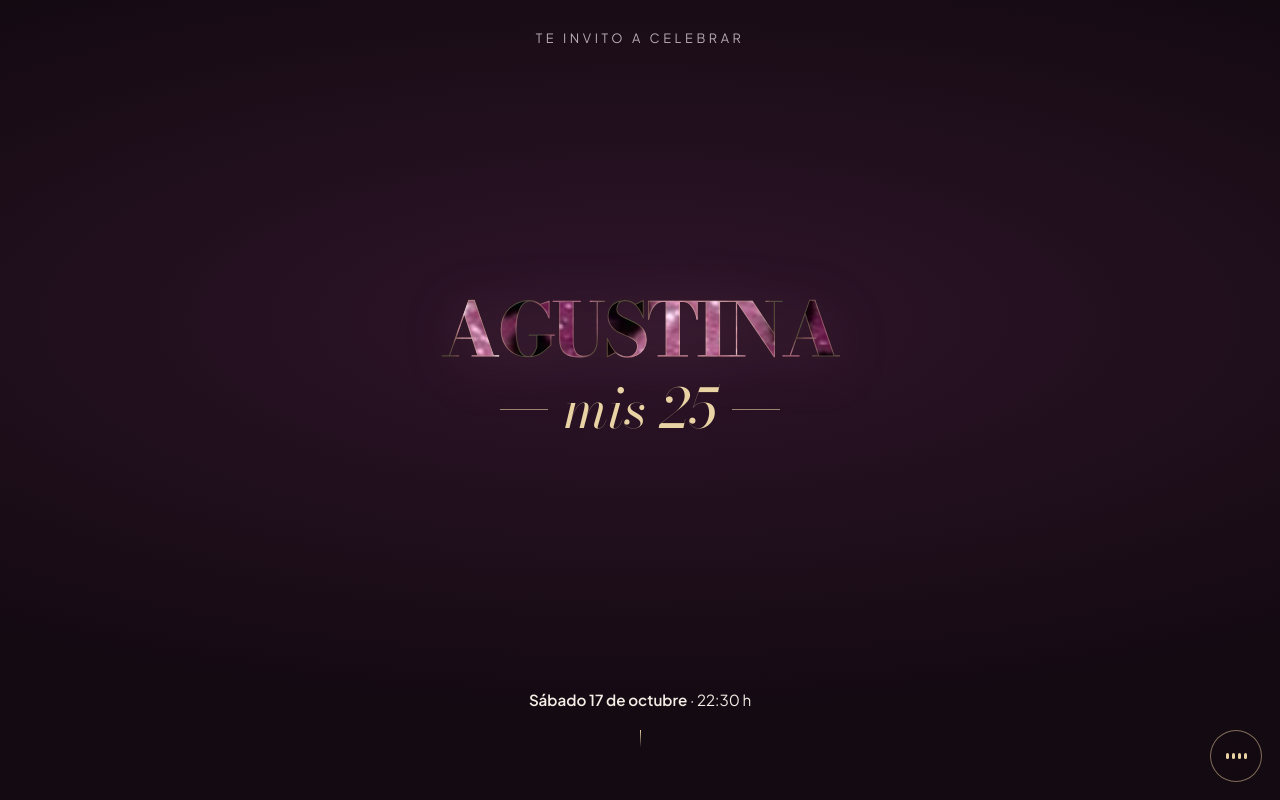
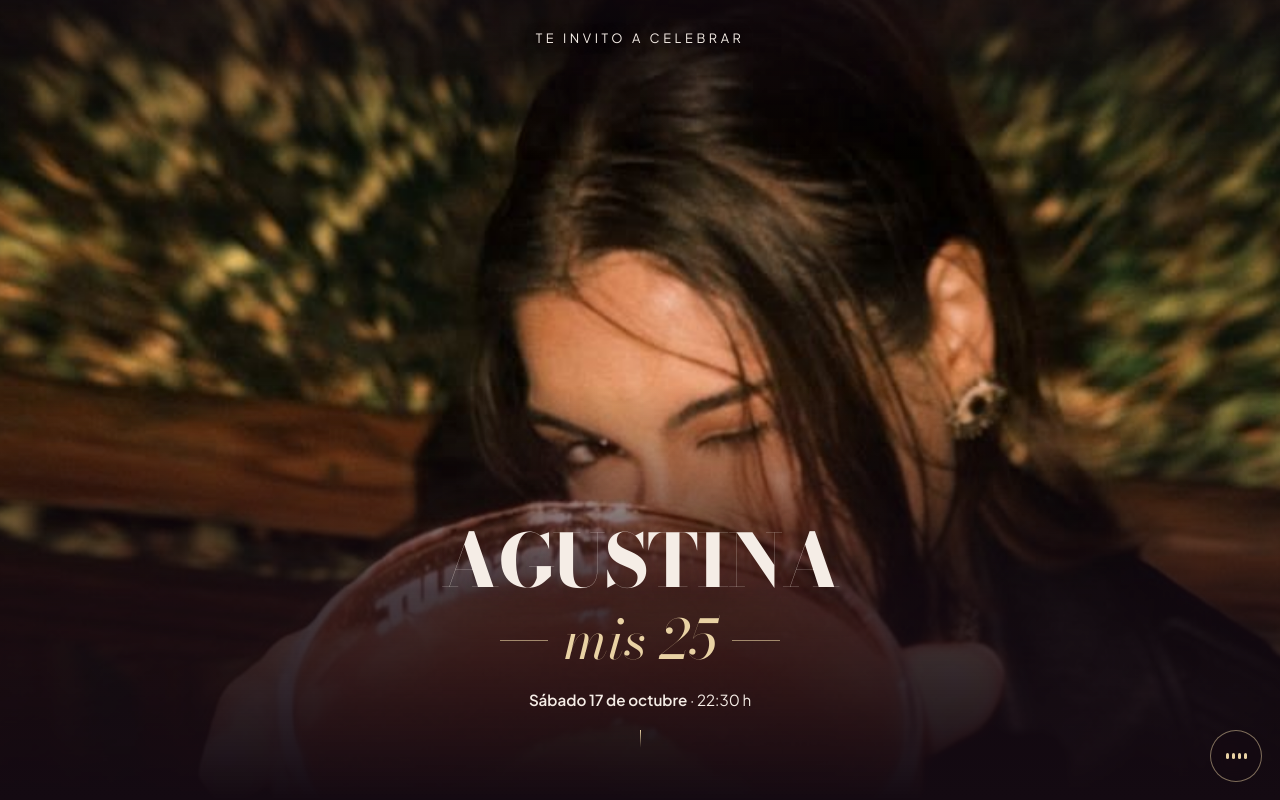
Before and after one commit to Evelyn7534/celebra-invitaciones, a plain HTML site: page agustinaveiniticinco.html in a window 1280 px wide. Shown: the top 800 px of the page. Drawn offline with nearby package versions, Linux system fonts and the light colour scheme.

Commit message:
Agustina: portada con foto, carrusel centrado y avatar arreglado

```diff
--- a/agustinaveiniticinco.html
+++ b/agustinaveiniticinco.html
@@ -39,13 +39,20 @@
   .body-s{font-size:.95rem;color:var(--gris);}
 
   /* ============ 1. PORTADA ============ */
-  .hero{min-height:100svh;display:flex;flex-direction:column;justify-content:space-between;padding:calc(28px + env(safe-area-inset-top,0px)) 24px calc(28px + env(safe-area-inset-bottom,0px));text-align:center;position:relative;overflow:hidden;
-    background:radial-gradient(120% 70% at 50% 40%, #2E1429 0%, var(--noche) 70%);}
-  .hero-top{font-size:.8rem;letter-spacing:.28em;text-transform:uppercase;color:var(--gris);}
+  .hero{min-height:100svh;display:flex;flex-direction:column;justify-content:space-between;padding:calc(28px + env(safe-area-inset-top,0px)) 24px calc(28px + env(safe-area-inset-bottom,0px));text-align:center;position:relative;overflow:hidden;isolation:isolate;background:var(--noche);}
+  /* Foto de portada a pantalla completa */
+  .hero-bg{position:absolute;inset:0;z-index:-2;background-size:cover;background-position:50% 28%;animation:kb 16s cubic-bezier(.16,1,.3,1) both;}
+  @keyframes kb{from{transform:scale(1.14)}to{transform:scale(1)}}
+  .hero::before{content:"";position:absolute;inset:0;z-index:-1;pointer-events:none;
+    background:linear-gradient(180deg,rgba(20,10,18,.6) 0%,rgba(20,10,18,0) 20%,rgba(20,10,18,0) 48%,rgba(20,10,18,.78) 74%,var(--noche) 100%);}
+  /* Flash de cámara al abrir */
+  .hero::after{content:"";position:absolute;inset:0;z-index:5;pointer-events:none;background:#fff;opacity:0;animation:flash 1.1s ease-out .2s both;}
+  @keyframes flash{0%{opacity:0}6%{opacity:.9}100%{opacity:0}}
+  .hero-top{font-size:.8rem;letter-spacing:.28em;text-transform:uppercase;color:var(--papel);text-shadow:0 1px 12px rgba(0,0,0,.6);}
   .hero-name{font-family:var(--display);font-weight:800;text-transform:uppercase;line-height:.82;letter-spacing:-.02em;
-    font-size:clamp(3rem,18vw,9rem);white-space:nowrap;-webkit-text-stroke:1px rgba(233,210,164,.35);
-    background-size:cover;background-position:center;-webkit-background-clip:text;background-clip:text;color:transparent;
-    filter:drop-shadow(0 6px 30px rgba(228,141,163,.18));}
+    font-size:clamp(3rem,18vw,9rem);white-space:nowrap;color:var(--papel);
+    text-shadow:0 8px 40px rgba(0,0,0,.55),0 0 60px rgba(228,141,163,.25);}
+  .hero-bottom .hero-date{margin-top:20px;}
   .hero-age{display:flex;align-items:center;justify-content:center;gap:16px;margin-top:22px;}
   .hero-age .line{height:1px;width:48px;background:var(--champan);opacity:.6;}
   .hero-age span{font-family:var(--display);font-style:italic;font-size:clamp(2.2rem,9vw,3.4rem);color:var(--champan);line-height:1;}
@@ -84,6 +91,8 @@
   .gallery{padding:56px 0 72px;}
   .strip{display:flex;gap:18px;overflow-x:auto;scroll-snap-type:x mandatory;padding:18px 24px 28px;scrollbar-width:none;-webkit-overflow-scrolling:touch;}
   .strip::-webkit-scrollbar{display:none;}
+  /* Cada foto queda centrada en pantalla, también la primera */
+  .strip{padding-inline:calc((100vw - min(68vw,300px)) / 2);scroll-padding-inline:calc((100vw - min(68vw,300px)) / 2);}
   .strip figure{flex:0 0 auto;width:min(68vw,300px);scroll-snap-align:center;background:var(--papel);padding:10px 10px 38px;box-shadow:0 18px 40px -18px rgba(0,0,0,.7);}
   .strip figure:nth-child(odd){transform:rotate(-1.6deg);}
   .strip figure:nth-child(even){transform:rotate(1.4deg) translateY(10px);}
@@ -163,14 +172,14 @@
   .js .reveal{opacity:0;transform:translateY(18px);transition:opacity .9s cubic-bezier(.16,1,.3,1),transform .9s cubic-bezier(.16,1,.3,1);}
   .js .reveal.in{opacity:1;transform:none;}
   .hero-name,.hero-age,.hero-date{animation:rise 1.2s cubic-bezier(.16,1,.3,1) both;}
-  .hero-age{animation-delay:.15s}.hero-date{animation-delay:.3s}
+  .hero-name{animation-delay:.5s}.hero-age{animation-delay:.65s}.hero-date{animation-delay:.8s}
   @keyframes rise{from{opacity:0;transform:translateY(16px)}to{opacity:1;transform:none}}
 
   :focus-visible{outline:2px solid var(--champan);outline-offset:3px;}
   @media (prefers-reduced-motion: reduce){
     html{scroll-behavior:auto;}
     .js .reveal{opacity:1;transform:none;transition:none;}
-    .hero-name,.hero-age,.hero-date,.scroll-cue,.music.playing i{animation:none;}
+    .hero-name,.hero-age,.hero-date,.scroll-cue,.music.playing i,.hero-bg,.hero::after{animation:none;}
   }
 </style>
 </head>
@@ -215,8 +224,9 @@ const CONFIG = {
   mensajeRegalos: "Tu presencia es lo más importante. Pero si querés sumar para mi próximo viaje o para el fondo de shots, se agradece un montón.",
 
   // RUTAS DE IMÁGENES
-  fotoPortada: "images/agustina/background.jpg",   // el animal print: rellena el nombre y la banda de la cuenta regresiva
-  fotoRSVP: "images/agustina/perfil.jpg",          // foto de Agustina (cuadrada, con la cara centrada)
+  fotoHero: "images/agustina/carrouselagustina.jpg", // foto de la entrada (vertical, a pantalla completa)
+  fotoPortada: "images/agustina/background.jpg",   // el animal print: banda de la cuenta regresiva, anillo de la foto y pase
+  fotoRSVP: "images/agustina/avatar.jpg",          // foto de Agustina (cuadrada, con la cara centrada)
   fotosCarrusel: [
     "images/agustina/agustinamigas.jpg",
     "images/agustina/carrouselagustina.jpg"
@@ -228,12 +238,11 @@ const CONFIG = {
 
   <!-- 1. PORTADA -->
   <header class="hero">
+    <div class="hero-bg" id="hero-bg" role="img" aria-label="Foto de portada"></div>
     <p class="hero-top">Te invito a celebrar</p>
-    <div>
+    <div class="hero-bottom">
       <h1 class="hero-name" id="nombre-titulo"></h1>
       <div class="hero-age"><span class="line"></span><span>mis <span id="numero-edad"></span></span><span class="line"></span></div>
-    </div>
-    <div>
       <p class="hero-date"><b id="hero-fecha"></b> · <span id="hero-hora"></span></p>
       <div class="scroll-cue" aria-hidden="true"></div>
     </div>
@@ -418,10 +427,13 @@ const CONFIG = {
   window.addEventListener('resize', fitName);
   if (document.fonts && document.fonts.ready) document.fonts.ready.then(fitName);
 
-  /* El animal print rellena el nombre, la banda y el anillo de la foto */
+  /* Foto de portada */
+  if (C.fotoHero) $('hero-bg').style.backgroundImage = "url('" + C.fotoHero + "')";
+  else if (C.fotoPortada) $('hero-bg').style.backgroundImage = "url('" + C.fotoPortada + "')";
+
+  /* El animal print rellena la banda, el anillo de la foto y el pase */
   if (C.fotoPortada) {
     var bg = "url('" + C.fotoPortada + "')";
-    $('nombre-titulo').style.backgroundImage = bg;
     $('banda-print').style.backgroundImage = bg;
     $('avatar-ring').style.backgroundImage = bg;
   }
```
